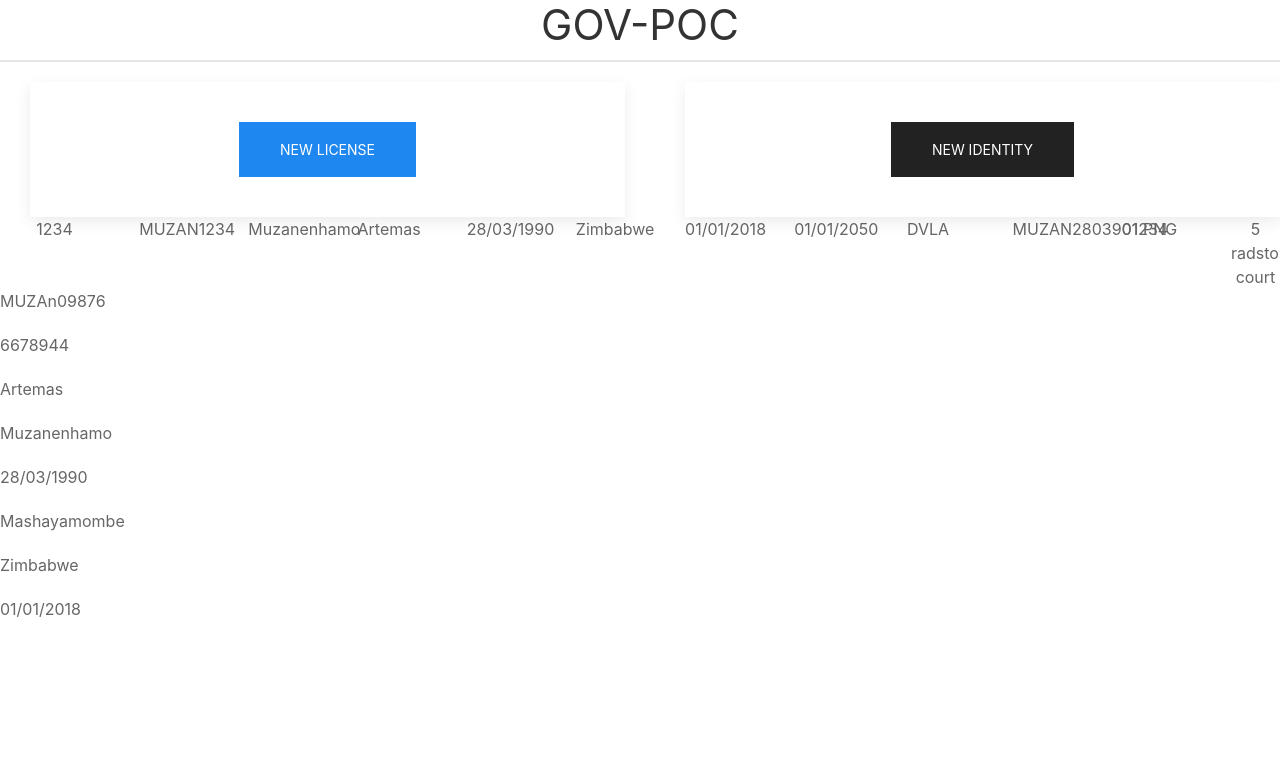
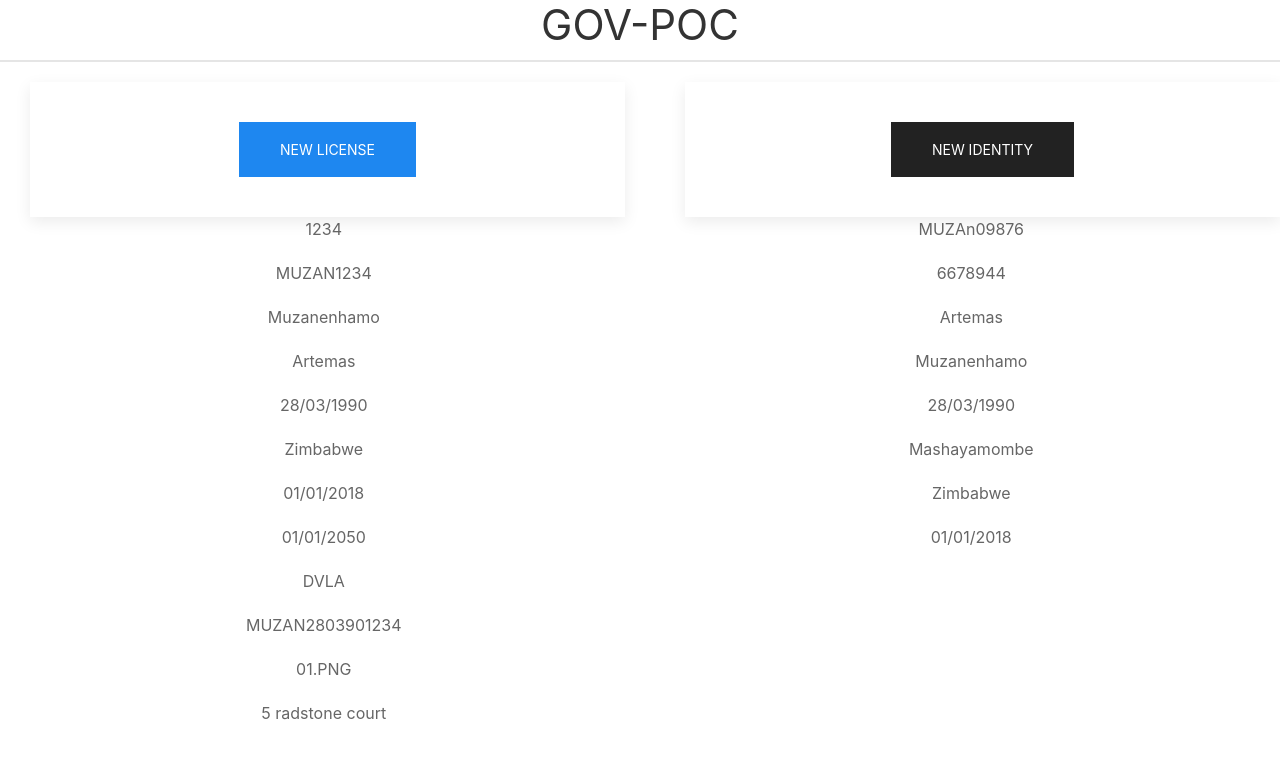
Before and after one commit to Artemas-Muzanenhamo/gov-poc-ui, an Angular app: page / in a window 1280 px wide. Shown: the top 758 px of the page. Built offline with nearby package versions, Linux system fonts and the light colour scheme.

Commit message:
add license and identity into the same div

```diff
--- a/src/app/license/license.component.html
+++ b/src/app/license/license.component.html
@@ -1,4 +1,4 @@
-<div class="uk-grid-medium uk-child-width-expand@s uk-text-center" uk-grid>
+<div>
   <p>{{license.id}}</p>
   <p>{{license.identityRef}}</p>
   <p>{{license.surname}}</p>
--- a/src/index.html
+++ b/src/index.html
@@ -10,7 +10,9 @@
 </head>
 <body>
   <app-root></app-root>
-  <app-license>...</app-license>
-  <app-identity>...</app-identity>
+  <div class="uk-grid-small uk-child-width-expand@s uk-text-center" uk-grid>
+    <app-license>...</app-license>
+    <app-identity>...</app-identity>
+  </div>
 </body>
 </html>
```
